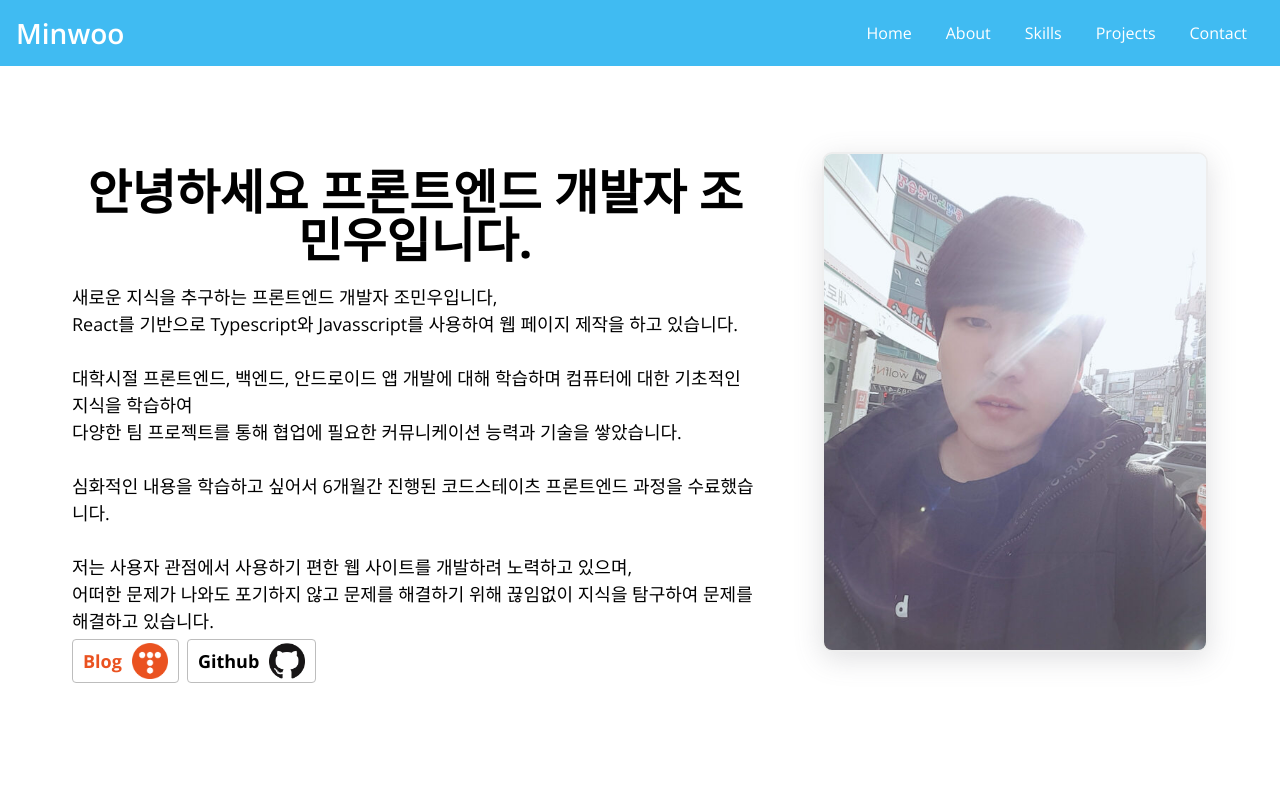
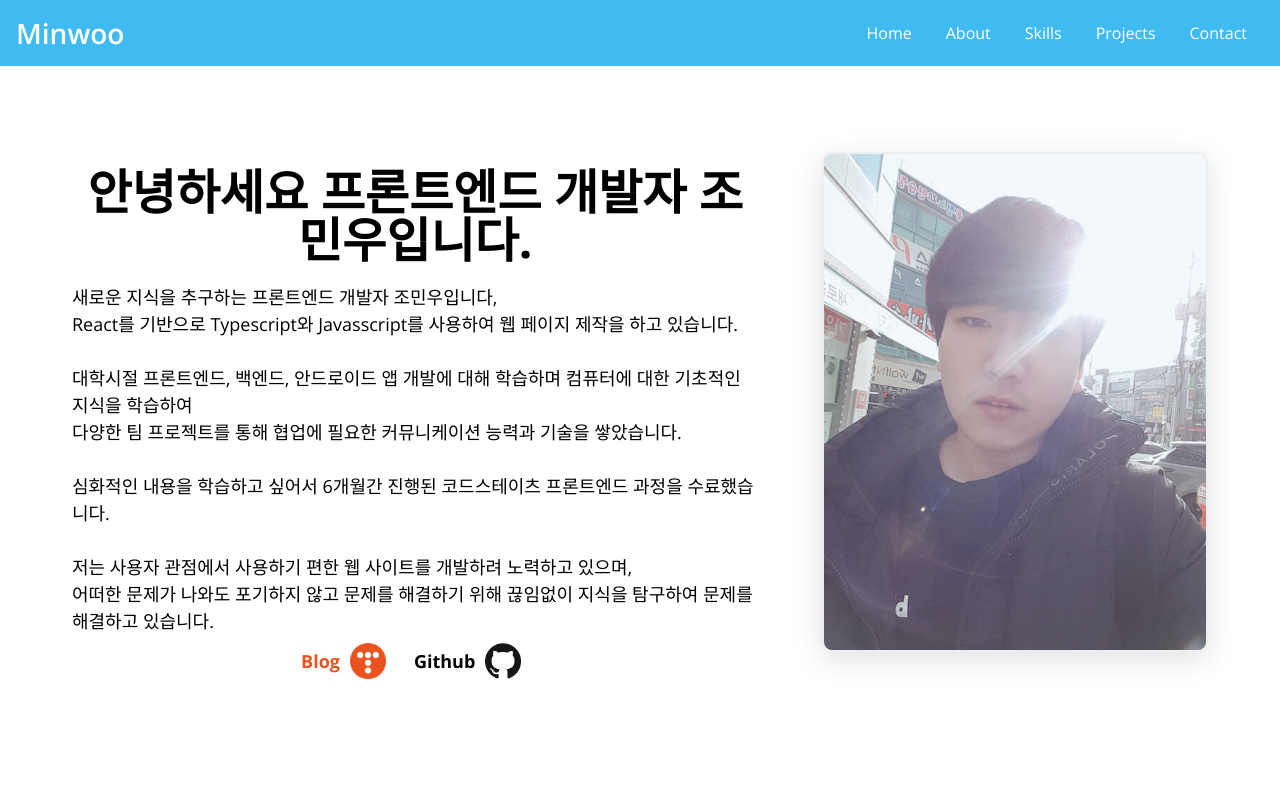
Before and after one commit to homile/TypeScript-Portfolio, a React (Create React App) app in the folder ts-portfolio/: page / in a window 1280 px wide. Shown: the top 800 px of the page. Built offline with nearby package versions, Linux system fonts and the light colour scheme.

Commit message:
style: SnsLink 스타일변경

```diff
--- a/ts-portfolio/src/components/button/SnsLink.tsx
+++ b/ts-portfolio/src/components/button/SnsLink.tsx
@@ -45,6 +45,7 @@ export default SnsLink;
 
 const Ul = styled.ul`
   display: flex;
+  justify-content: center;
 `;
 
 const Li = styled.li`
@@ -56,7 +57,6 @@ const Li = styled.li`
   padding-right: 0.625rem;
   margin-right: 8px;
   cursor: pointer;
-  border: 1px solid ${(props) => props.theme.colorDarkWhite};
   border-radius: ${(props) => props.theme.sizeBorderRadius};
 
   &:hover {
```
